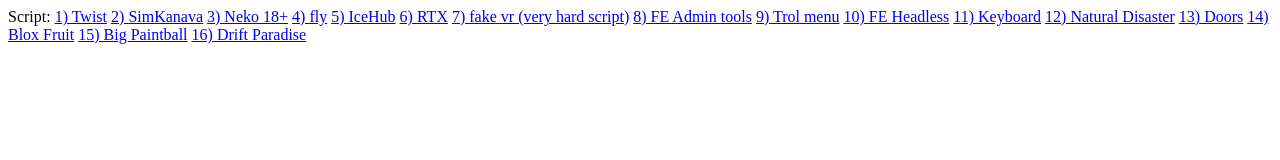
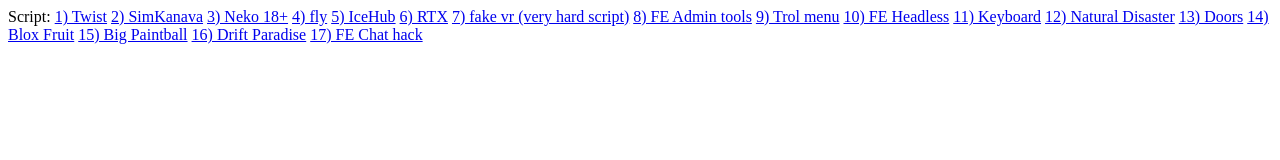
Before and after one commit to Kriperovich/BobuxScript, a plain HTML site: page index.html in a window 1280 px wide. Drawn offline with Linux system fonts and the light colour scheme.

Commit message:
Update index.html

```diff
--- a/index.html
+++ b/index.html
@@ -31,3 +31,5 @@ Script:
 <a href="https://pastebin.com/f5MXhmuj">15) Big Paintball</a>
 
 <a href="https://pastebin.com/17DYcUgz">16) Drift Paradise</a>
+
+<a href="https://pastebin.com/4uSKfyTu">17) FE Chat hack</a>
```
